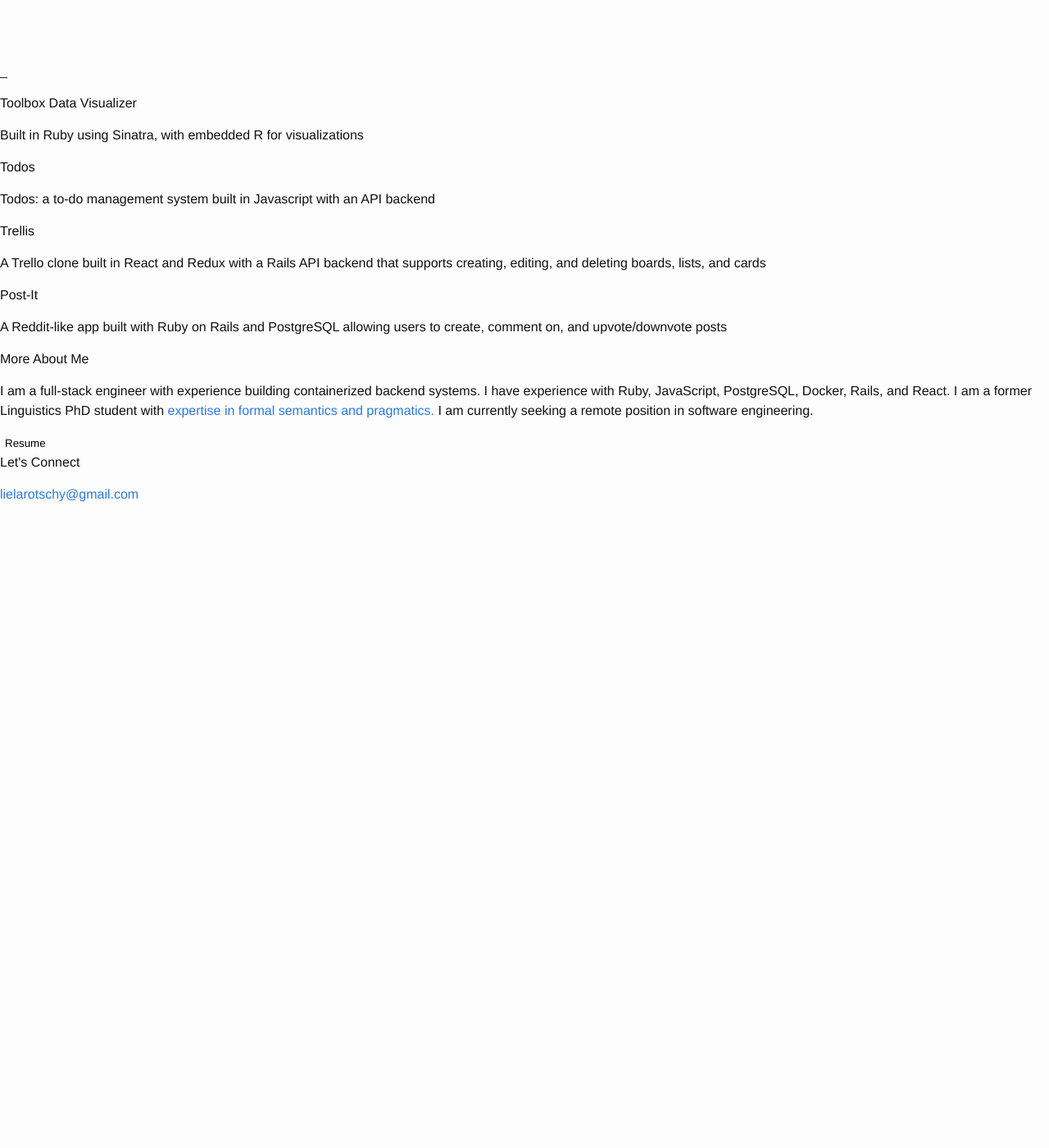
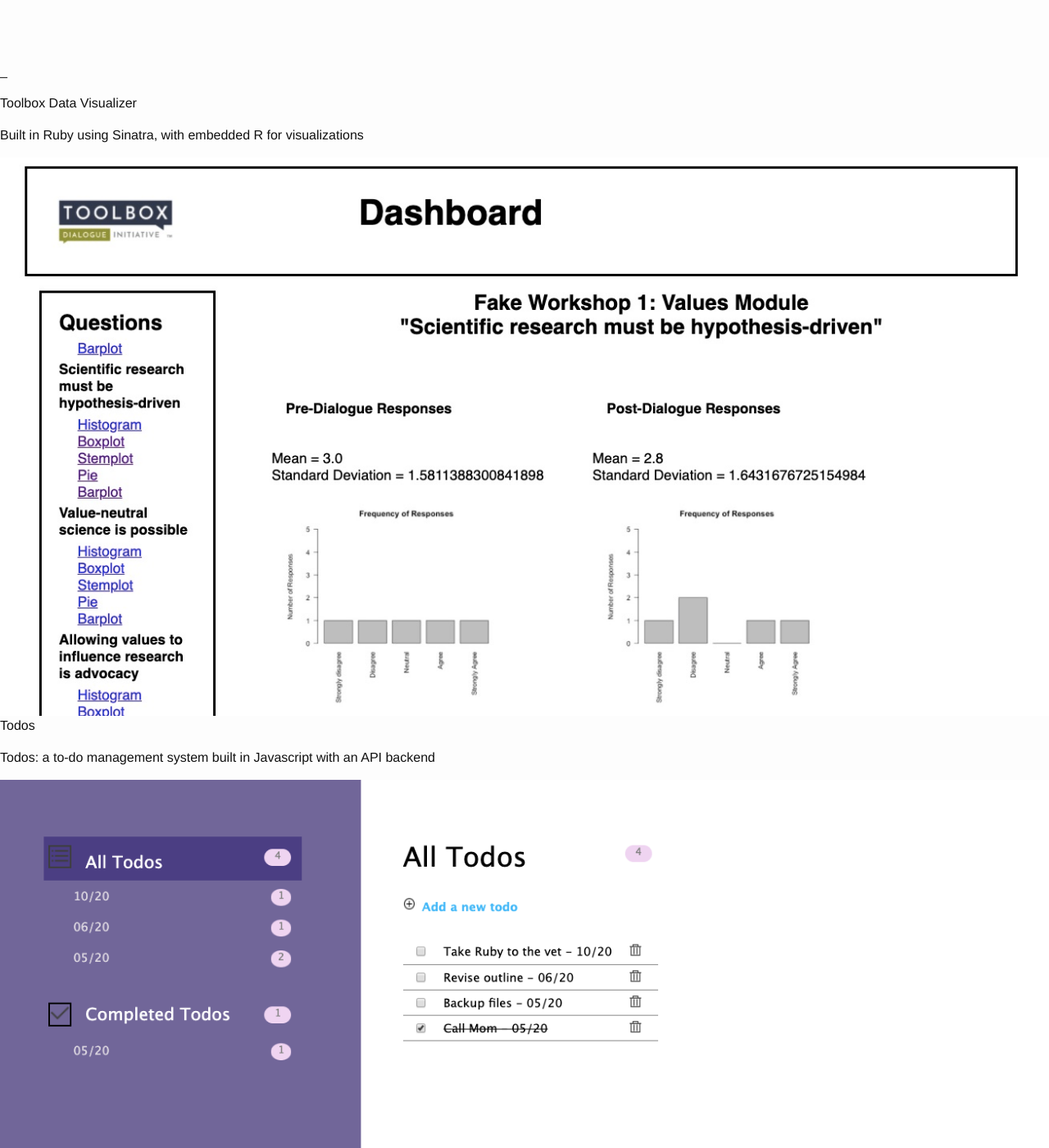
Before and after one commit to lrotschy/lrotschy.github.io, a Jekyll site: the page index.html, which Jekyll copies as it is, in a window 1280 px wide and 1400 px high, scrolled down 2300 px. Shown: the whole window at 82% size. Built offline with Jekyll 4.4.1, drawn with Linux system fonts in a browser that asks for light colours; before the commit the page ends 2930 px from its top, so only the background shows below that.

Commit message:
add images to apps

```diff
--- a/index.html
+++ b/index.html
@@ -80,21 +80,25 @@
 
         <h2>Toolbox Data Visualizer</h2>
         <p>Built in Ruby using Sinatra, with embedded R for visualizations</p>
+        <img class="other-apps" src="/images/tbx.jpg" />
 
         <h2>Todos</h2>
         <p>
           Todos: a to-do management system built in Javascript with an API backend
         </p>
+        <img class="other-apps" src="/images/todos.png" />
 
-        <h2>Trellis</h2>
+        <h2>Mello</h2>
         <p>A Trello clone built in React and Redux with a Rails API backend that supports creating, editing, and
           deleting boards, lists, and cards</p>
+        <img class="other-apps" src="/images/mello.png" />
 
         <h2>Post-It</h2>
         <p>
           A Reddit-like app built with Ruby on Rails and PostgreSQL allowing users to create, comment on, and
           upvote/downvote posts
         </p>
+        <img class="other-apps" src="/images/post_it.jpg" />
       </div>
     </article>
     </section>
```
Also changed, not shown: images/contact_manager.png (added), images/mello.png (added), images/post_it.jpg (added), images/tbx.jpg (added), images/todos.png (added).
